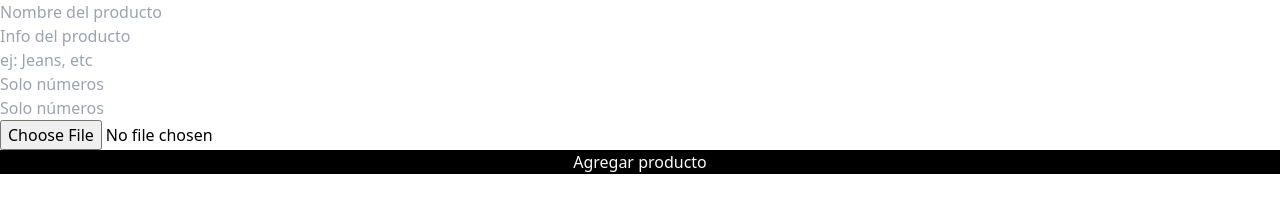
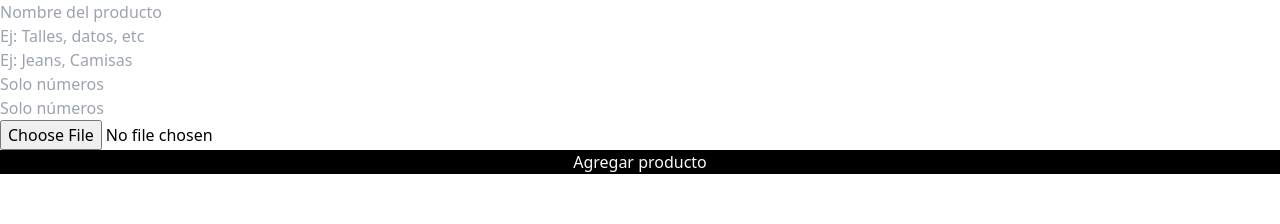
Before and after one commit to Luc0903/meta_tienda-frontend, a React (Vite) app: page /admin in a window 1280 px wide. Shown: the top 224 px of the page. Built offline with nearby package versions, Linux system fonts and the light colour scheme.

Commit message:
:poop: Modifying CreateProductForm logic and adding items to the home page

```diff
--- a/src/components/NavBar.jsx
+++ b/src/components/NavBar.jsx
@@ -1,34 +1,34 @@
-import { IoHome, IoSearch, IoPerson } from "react-icons/io5";
-import { Link } from "react-router-dom";
+import { IoHome, IoSearch, IoPerson } from 'react-icons/io5';
+import { Link } from 'react-router-dom';
+import { v4 as uuidv4 } from 'uuid';
 
-function NavBar(){
-
+function NavBar() {
   const navlinks = [
     {
       route: '',
-            icon: <IoHome />
+      icon: <IoHome />,
     },
     {
       route: 'search',
-            icon: <IoSearch />
+      icon: <IoSearch />,
     },
     {
       route: 'profile',
-            icon: <IoPerson />
+      icon: <IoPerson />,
     },
-    ]
+  ];
 
-    return(
-        <ul>
-            {
-            navlinks.map(elem => {
-                return <li>
+  return (
+    <ul className=' text-violet-600'>
+      {navlinks.map((elem) => {
+        return (
+          <li key={uuidv4()}>
             <Link to={elem.route}>{elem.icon}</Link>
           </li>
-            })
-            }
+        );
+      })}
     </ul>
-    )
+  );
 }
 
 export default NavBar;
--- a/src/components/NewProductForm.jsx
+++ b/src/components/NewProductForm.jsx
@@ -1,55 +1,12 @@
 import { v4 as uuidv4 } from 'uuid';
 
-function NewProductForm({ clotheInfo, handleChange, handleSubmit, fileInput }) {
-  // const productInputs = [
-  //   {
-  //     label: 'Nombre',
-  //     type: 'Text',
-  //     styles: '',
-  //     placeholder: 'Nombre del producto',
-  //     name: 'name',
-  //     value: clotheInfo.name,
-  //   },
-  //   {
-  //     label: 'Descripción',
-  //     type: 'Text',
-  //     styles: '',
-  //     placeholder: 'Ej: Talles, datos, etc',
-  //     name: 'description',
-  //     value: clotheInfo.description,
-  //   },
-  //   {
-  //     label: 'Categoria',
-  //     type: 'Text',
-  //     styles: '',
-  //     placeholder: 'Ej: Jeans, Camisas',
-  //     name: 'category',
-  //     value: clotheInfo.category,
-  //   },
-  //   {
-  //     label: 'Precio',
-  //     type: 'Text',
-  //     styles: '',
-  //     placeholder: 'Solo números',
-  //     name: 'price',
-  //     value: clotheInfo.price,
-  //   },
-  //   {
-  //     label: 'Stock',
-  //     type: 'Text',
-  //     styles: '',
-  //     placeholder: 'Solo números',
-  //     name: 'stock',
-  //     value: clotheInfo.stock,
-  //   },
-  // ];
-
+function NewProductForm({ productInputs, handleChange, handleSubmit, fileInput }) {
   return (
     <form onSubmit={handleSubmit} className=' flex flex-col'>
-      {/* {productInputs.map((elem) => {
+      {productInputs.map((elem) => {
         return (
           <input
-            key={uuidv4()}
+            key={elem.name}
             className={elem.styles}
             placeholder={elem.placeholder}
             name={elem.name}
@@ -58,8 +15,8 @@ function NewProductForm({ clotheInfo, handleChange, handleSubmit, fileInput }) {
             autoComplete='off'
           />
         );
-      })} */}
-      <input
+      })}
+      {/* <input
         type='text'
         className=''
         placeholder='Nombre del producto'
@@ -103,7 +60,7 @@ function NewProductForm({ clotheInfo, handleChange, handleSubmit, fileInput }) {
         onChange={handleChange}
         value={clotheInfo.stock}
         autoComplete='off'
-      />
+      /> */}
       <input type='file' name='productImage' ref={fileInput} accept='image/png, image/jpeg' />
       <button className=' bg-black text-zinc-50' type='submit'>
         Agregar producto
--- a/src/pages/AdminPage.jsx
+++ b/src/pages/AdminPage.jsx
@@ -16,48 +16,48 @@ export default function AdminPage() {
 
   const [clotheInfo, setClotheInfo] = useState(initialValue);
 
-  // const productInputs = [
-  //   {
-  //     label: 'Nombre',
-  //     type: 'Text',
-  //     styles: '',
-  //     placeholder: 'Nombre del producto',
-  //     name: 'name',
-  //     value: clotheInfo.name,
-  //   },
-  //   {
-  //     label: 'Descripción',
-  //     type: 'Text',
-  //     styles: '',
-  //     placeholder: 'Ej: Talles, datos, etc',
-  //     name: 'description',
-  //     value: clotheInfo.description,
-  //   },
-  //   {
-  //     label: 'Categoria',
-  //     type: 'Text',
-  //     styles: '',
-  //     placeholder: 'Ej: Jeans, Camisas',
-  //     name: 'category',
-  //     value: clotheInfo.category,
-  //   },
-  //   {
-  //     label: 'Precio',
-  //     type: 'Text',
-  //     styles: '',
-  //     placeholder: 'Solo números',
-  //     name: 'price',
-  //     value: clotheInfo.price,
-  //   },
-  //   {
-  //     label: 'Stock',
-  //     type: 'Text',
-  //     styles: '',
-  //     placeholder: 'Solo números',
-  //     name: 'stock',
-  //     value: clotheInfo.stock,
-  //   },
-  // ];
+  const productInputs = [
+    {
+      label: 'Nombre',
+      type: 'Text',
+      styles: '',
+      placeholder: 'Nombre del producto',
+      name: 'name',
+      value: clotheInfo.name,
+    },
+    {
+      label: 'Descripción',
+      type: 'Text',
+      styles: '',
+      placeholder: 'Ej: Talles, datos, etc',
+      name: 'description',
+      value: clotheInfo.description,
+    },
+    {
+      label: 'Categoria',
+      type: 'Text',
+      styles: '',
+      placeholder: 'Ej: Jeans, Camisas',
+      name: 'category',
+      value: clotheInfo.category,
+    },
+    {
+      label: 'Precio',
+      type: 'Text',
+      styles: '',
+      placeholder: 'Solo números',
+      name: 'price',
+      value: clotheInfo.price,
+    },
+    {
+      label: 'Stock',
+      type: 'Text',
+      styles: '',
+      placeholder: 'Solo números',
+      name: 'stock',
+      value: clotheInfo.stock,
+    },
+  ];
 
   function handleChange(e) {
     setClotheInfo({
@@ -82,11 +82,11 @@ export default function AdminPage() {
       let imageFileData = await serverResponse.json();
 
       if (imageFileData) {
-        const { createdProduct } = await axios.post('http://localhost:8000/api/products', {
+        const { data } = await axios.post('http://localhost:8000/api/products', {
           ...clotheInfo,
           url: imageFileData.result.secure_url,
         });
-        console.log(createdProduct);
+        console.log(data.createdProduct);
       }
     } catch (error) {
       console.log('Mensaje de error', error);
@@ -96,6 +96,7 @@ export default function AdminPage() {
   return (
     <div>
       <NewProductForm
+        productInputs={productInputs}
         handleChange={handleChange}
         handleSubmit={handleSubmit}
         fileInput={fileInput}
--- a/src/pages/Home.jsx
+++ b/src/pages/Home.jsx
@@ -1,13 +1,43 @@
-import { router } from "../routes";
-import NavBar from '../components/NavBar'
+import axios from 'axios';
+import { useEffect } from 'react';
+import { useState } from 'react';
+import NavBar from '../components/NavBar';
 
-function Home(){
+function Home() {
+  const [shopProducts, setShopProducts] = useState([]);
 
-    return (
-        <main className=" text-red-700">
-            <NavBar />
-        </main>
-    )
+  async function getSomeProducts() {
+    try {
+      const {
+        data: { products },
+      } = await axios('http://localhost:8000/api/products');
+      setShopProducts([...products]);
+    } catch (error) {
+      console.log(error);
+    }
+  }
+
+  useEffect(() => {
+    getSomeProducts();
+  }, []);
+
+  return (
+    <main className=' flex'>
+      <NavBar />
+      {/* {getSomeProducts()} */}
+      {shopProducts &&
+        shopProducts.map((item) => {
+          return (
+            <div key={item._id} className=' flex flex-col'>
+              nombre del producto {item.name}
+              categoria: {item.category}
+              descripción: {item.description}
+              precio: {item.price}
+            </div>
+          );
+        })}
+    </main>
+  );
 }
 
 export default Home;
```
Lines whose indentation alone changed are shown as unchanged.
